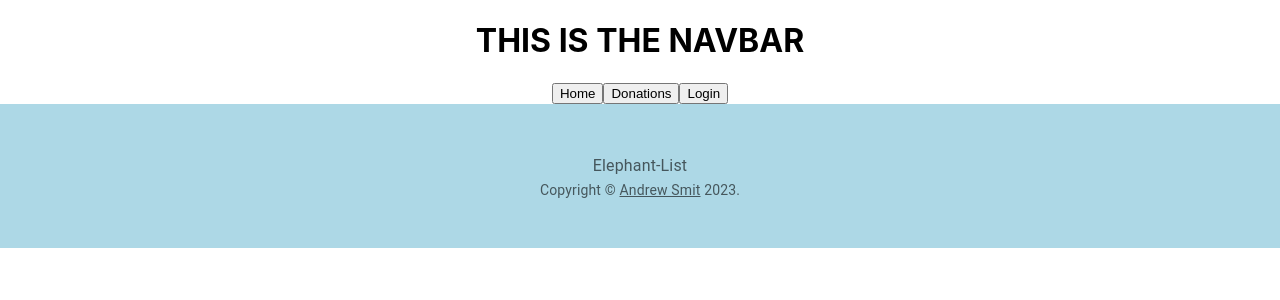
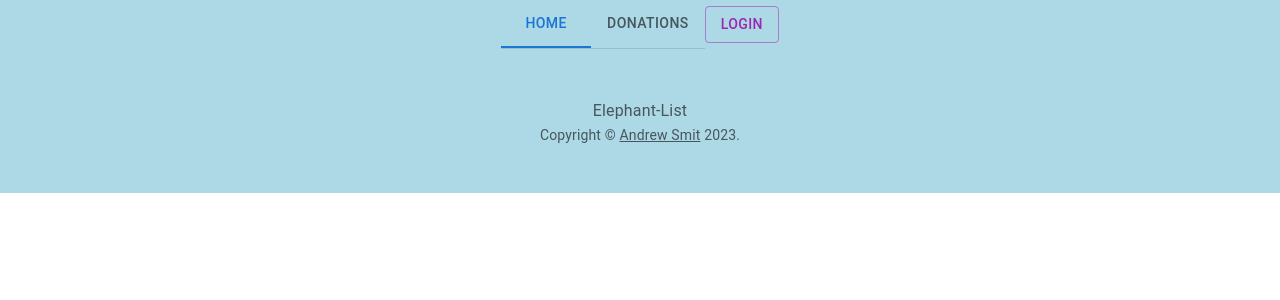
Before and after one commit to andrewasmit/elephant-list, a React (Create React App) app in the folder client/: page / in a window 1280 px wide. Shown: the top 300 px of the page. Built offline with nearby package versions, Linux system fonts and the light colour scheme; no server answers.

Commit message:
navbar is styled with MUI and fully functional

```diff
--- a/client/src/App.css
+++ b/client/src/App.css
@@ -30,3 +30,15 @@
 #footer{
   background:lightblue;
 }
+
+#navbar{
+  background:lightblue;
+  display: flex;
+  justify-content: center;
+  align-items: center;
+}
+
+#welcome-message{
+  justify-content:right;
+  align-items: end;
+}
--- a/client/src/components/Login/SignInForm.js
+++ b/client/src/components/Login/SignInForm.js
@@ -68,6 +68,7 @@ function SignInForm() {
         }}
         noValidate
         autoComplete="off"
+        onSubmit={signIn}
       >
         <TextField
           required
@@ -94,7 +95,7 @@ function SignInForm() {
             })
           }
         />
-        <Button onClick={signIn} variant="contained">Login</Button>
+        <Button variant="contained" type="submit">Login</Button>
         </Box>
 
         <Button onClick={() => handleNavigate("/signup")} variant="text">
--- a/client/src/components/NavBar.js
+++ b/client/src/components/NavBar.js
@@ -1,12 +1,26 @@
 import React from "react";
+import '../App.css'
 import { useNavigate } from "react-router-dom";
 import { useSelector, useDispatch } from "react-redux";
 import { logout } from "../redux/userSlice";
+import { Typography, Box, Tabs, Tab, Button } from "@mui/material";
 
 function NavBar() {
   const navigate = useNavigate();
   const dispatch = useDispatch();
   const { user } = useSelector((state) => state.user);
+  const [value, setValue] = React.useState(0);
+
+  const handleChange = (event: React.SyntheticEvent, newValue: number) => {
+    setValue(newValue);
+  };
+
+  function a11yProps(index: number) {
+    return {
+      id: `simple-tab-${index}`,
+      'aria-controls': `simple-tabpanel-${index}`,
+    };
+  }
 
   function handleLogout() {
     fetch("logout", {
@@ -16,9 +30,8 @@ function NavBar() {
   }
 
   return (
-    <div>
-      <h1>THIS IS THE NAVBAR</h1>
-      {user ? <h2>Welcome, {user.username}!</h2> : null}
+    <div id="navbar">
+      {/* <h1>THIS IS THE NAVBAR</h1>
       <button onClick={() => navigate("/home")}>Home</button>
       <button onClick={() => navigate("/donations")}>Donations</button>
       { user ? <button onClick={() => navigate("/posts")}>New Post</button> : null }
@@ -29,8 +42,24 @@ function NavBar() {
       ) }
 
       { user ? <button onClick={() => navigate("/messages")}>Messages</button> : null }
-      { user ? <button onClick={() => navigate(`/profile/${user.id}`)}>My Profile</button> : null }
+      { user ? <button onClick={() => navigate(`/profile/${user.id}`)}>My Profile</button> : null } */}
 
+
+      <Box sx={{ borderBottom: 1, borderColor: 'divider' }} >
+        <Tabs value={value} onChange={handleChange} aria-label="basic tabs example">
+          <Tab label="Home" {...a11yProps(0)} onClick={() => navigate("/home")}/>
+          <Tab label="Donations" {...a11yProps(1)} onClick={() => navigate("/donations")}/>
+          { user ? <Tab label="Messages" {...a11yProps(2)} onClick={() => navigate("/messages")}/> : null }
+          { user ? <Tab label="Make a New Post" {...a11yProps(3)} onClick={() => navigate("/posts")}/> : null }
+          { user ? <Tab label="My Profile" {...a11yProps(4)} onClick={() => navigate(`/profile/${user.id}`)}/> : null }
+        </Tabs>
+      </Box>
+      {user ? <Typography variant="h5" id="welcome-message" >Welcome, {user.username}!</Typography > : null }
+      { user ? (
+        <Button onClick={handleLogout} variant="outlined" color="secondary">Logout</Button>
+      ) : (
+        <Button onClick={() => navigate("/login")} variant="outlined" color="secondary">Login</Button>
+      ) }
     </div>
   );
 }
```
